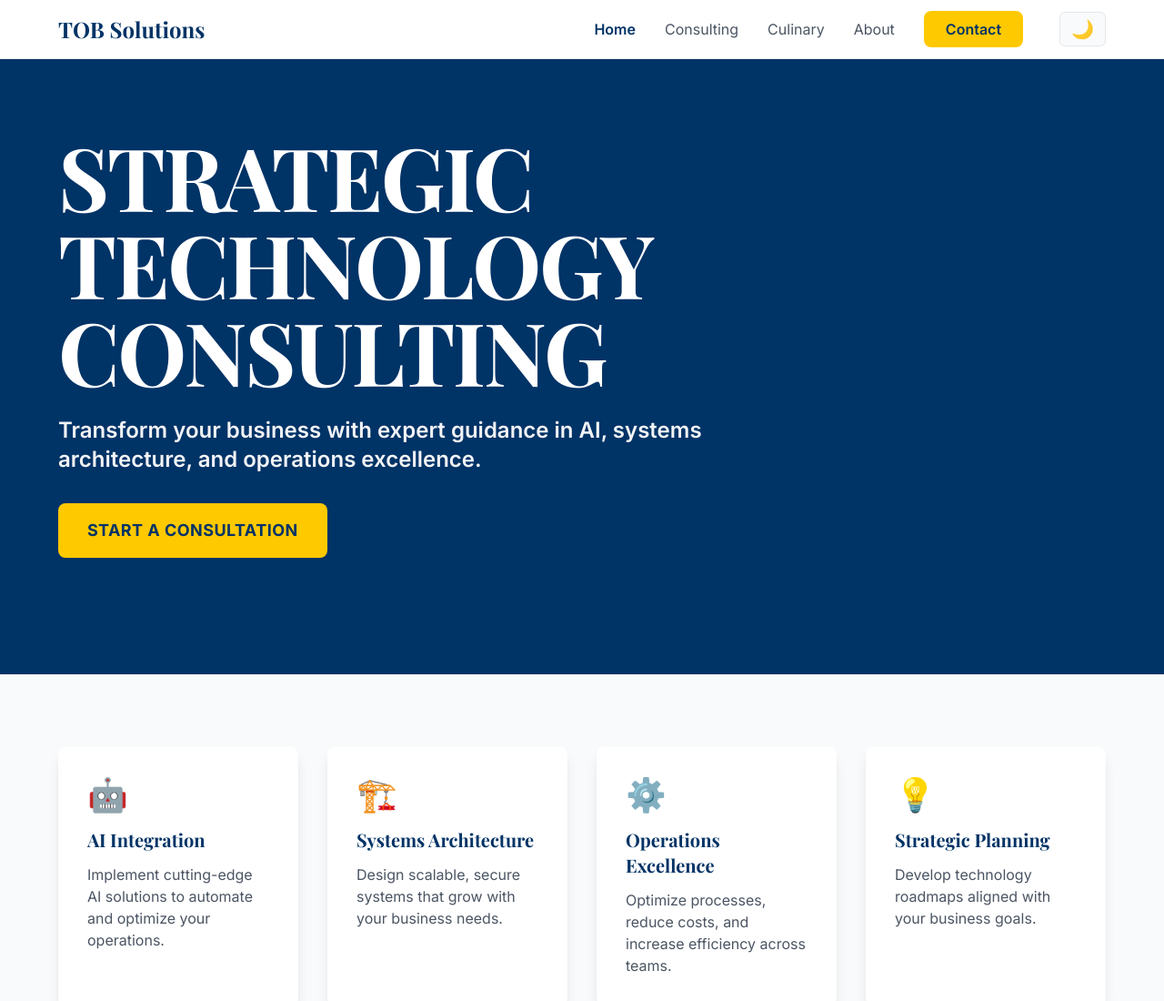
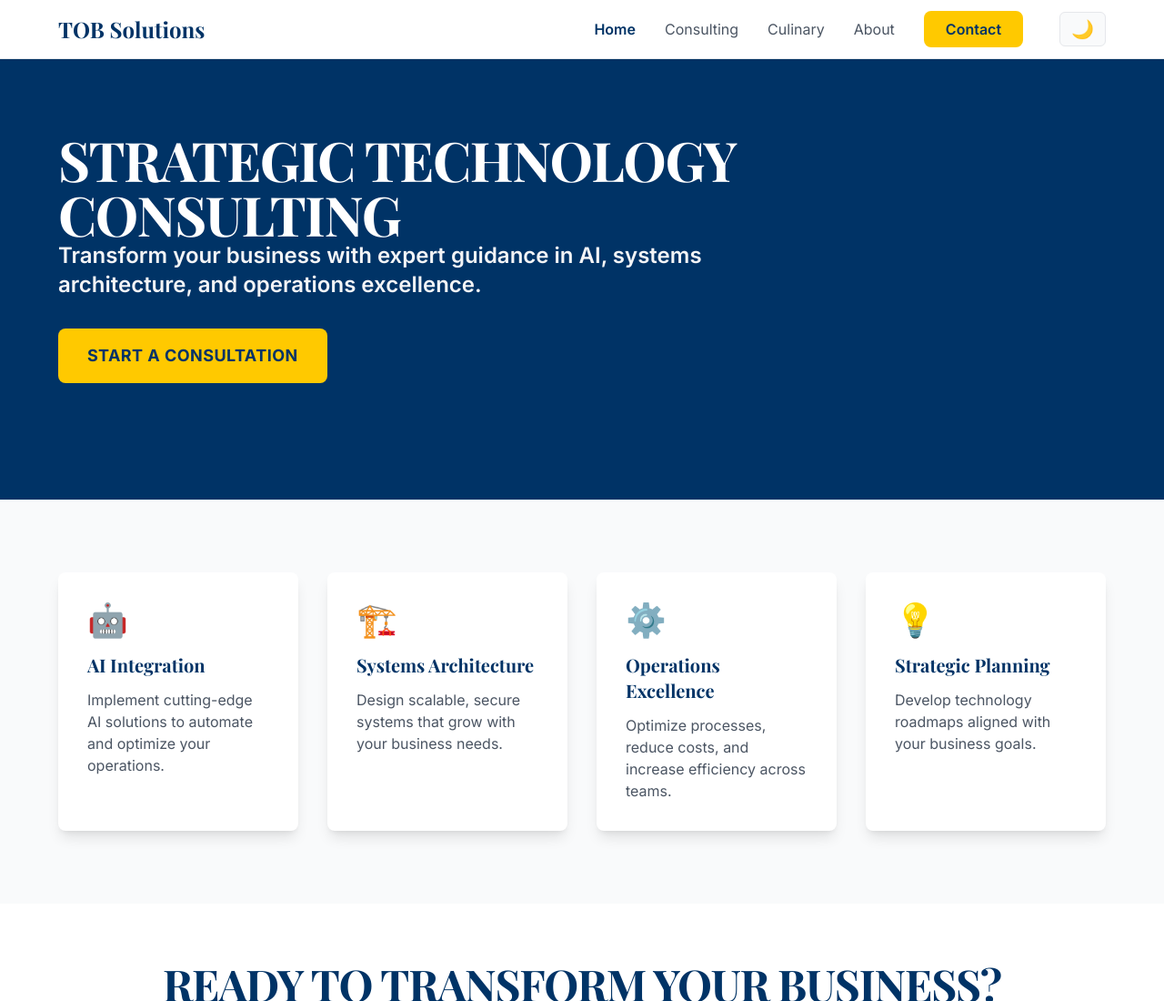
Before and after one commit to TOB-Solutions-LLC/TOB-Solutions-LLC.github.io, a website: page index.html in a window 1280 px wide. Shown: the top 1100 px of the page at 91% size. Drawn offline with nearby package versions, Linux system fonts and the light colour scheme.

Commit message:
Update home page hero heading to single line, consistent with other pages

```diff
--- a/index.html
+++ b/index.html
@@ -433,9 +433,7 @@
         <section class="pt-20 pb-32 bg-brand-dark text-white">
             <div class="section-container">
                 <div class="max-w-3xl animate-fadeInUp">
-                    <h1 class="font-display text-6xl md:text-8xl font-black mb-6 leading-tight tracking-tight">
-                        STRATEGIC<br/>TECHNOLOGY<br/>CONSULTING
-                    </h1>
+                        <h1 class="font-display text-6xl font-black tracking-tight">STRATEGIC TECHNOLOGY CONSULTING</h1>
                     <p class="text-xl md:text-2xl text-gray-100 mb-8 leading-relaxed font-semibold">
                         Transform your business with expert guidance in AI, systems architecture, and operations excellence.
                     </p>
```
